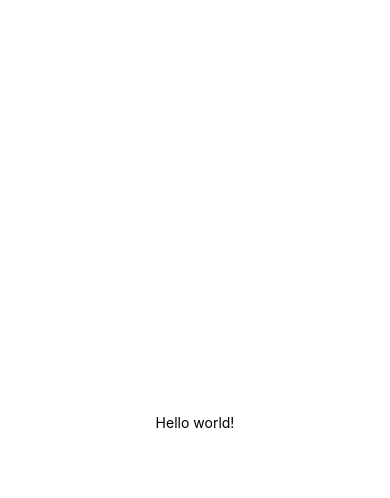
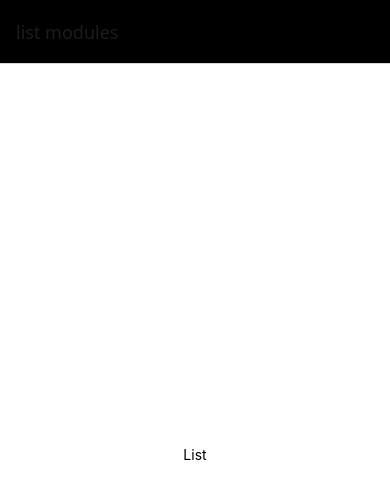
Before and after one commit to Jon-Warland/crudler, a React Native app: screen / in a window 390 px wide. Shown: the top 498 px of the page. Built offline with nearby package versions, Linux system fonts and the light colour scheme.

Commit message:
Replaced old version of App.js
Main version of App.js didn't match the branch start so wasn't allowed to update.

```diff
--- a/App.js
+++ b/App.js
@@ -1,16 +1,48 @@
 import { StatusBar } from "expo-status-bar";
 import { StyleSheet, Text, View } from "react-native";
+import { NavigationContainer } from "@react-navigation/native";
+import { createNativeStackNavigator } from "@react-navigation/native-stack";
+import ModuleListScreen from "./src/components/screens/ModuleListScreen";
+import ModuleViewScreen from "./src/components/screens/ModuleViewScreen";
+import ModuleModifyScreen from "./src/components/screens/ModuleModifyScreen";
+import ModuleAddScreen from "./src/components/screens/ModuleAddScreen";
+
+const Stack = createNativeStackNavigator();
 
 export const App = () => {
-  // Initialise ------------------
-  // State -----------------------
-  // Handlers --------------------
-  // View ------------------------
   return (
-    <View style={styles.container}>
-      <Text>Hello world!</Text>
-      <StatusBar style="auto" />
-    </View>
+    <NavigationContainer>
+      <Stack.Navigator
+        initialRouteName="ModuleListScreen"
+        screenOptions={{
+          headerStyle: {
+            backgroundColor: "#000000",
+            headerTintColor: "#ffffff",
+          },
+        }}
+      >
+        <Stack.Screen
+          name="ModuleListScreen"
+          component={ModuleListScreen}
+          options={{ title: "list modules" }}
+        />
+        <Stack.Screen
+          name="ModuleViewScreen"
+          component={ModuleViewScreen}
+          options={{ title: "view module" }}
+        />
+        <Stack.Screen
+          name="ModuleAddScreen"
+          component={ModuleAddScreen}
+          options={{ title: "add module" }}
+        />
+        <Stack.Screen
+          name="ModuleModifyScreen"
+          component={ModuleModifyScreen}
+          options={{ title: "modify module" }}
+        />
+      </Stack.Navigator>
+    </NavigationContainer>
   );
 };
 
```
